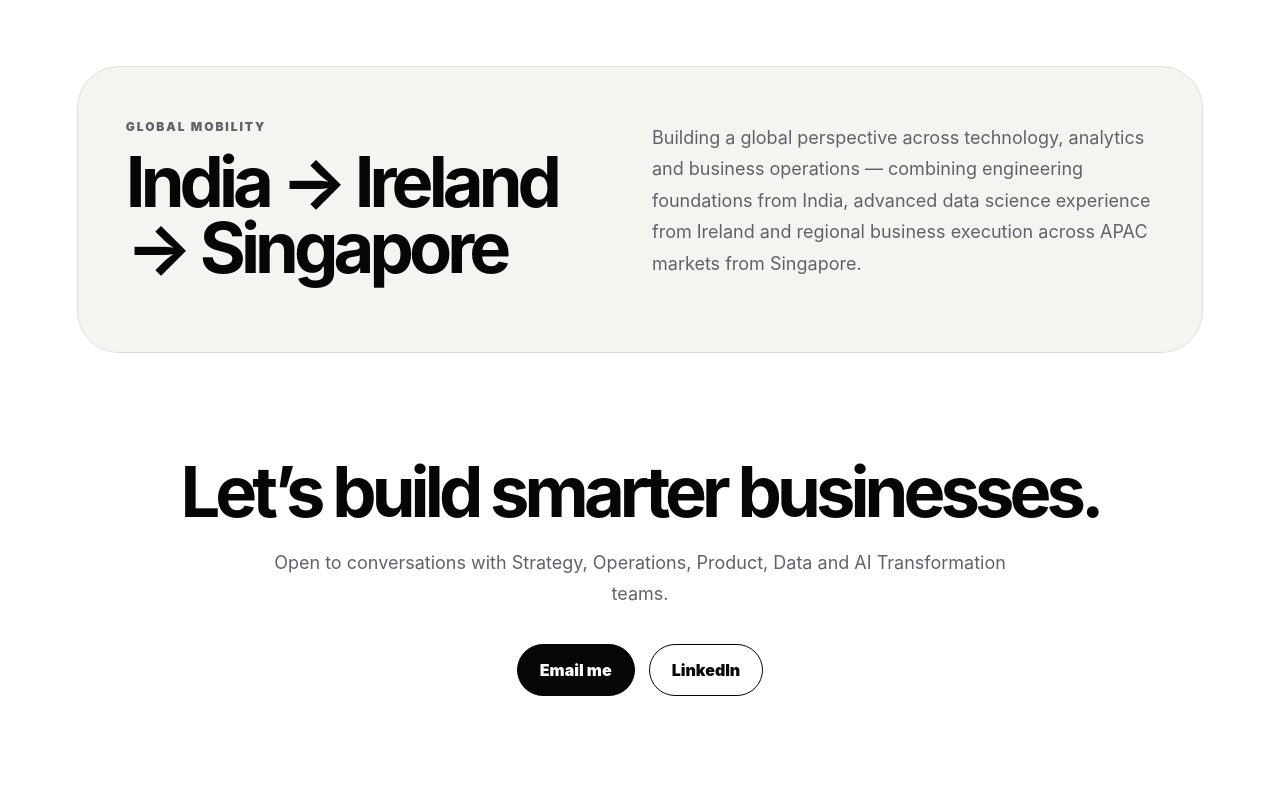
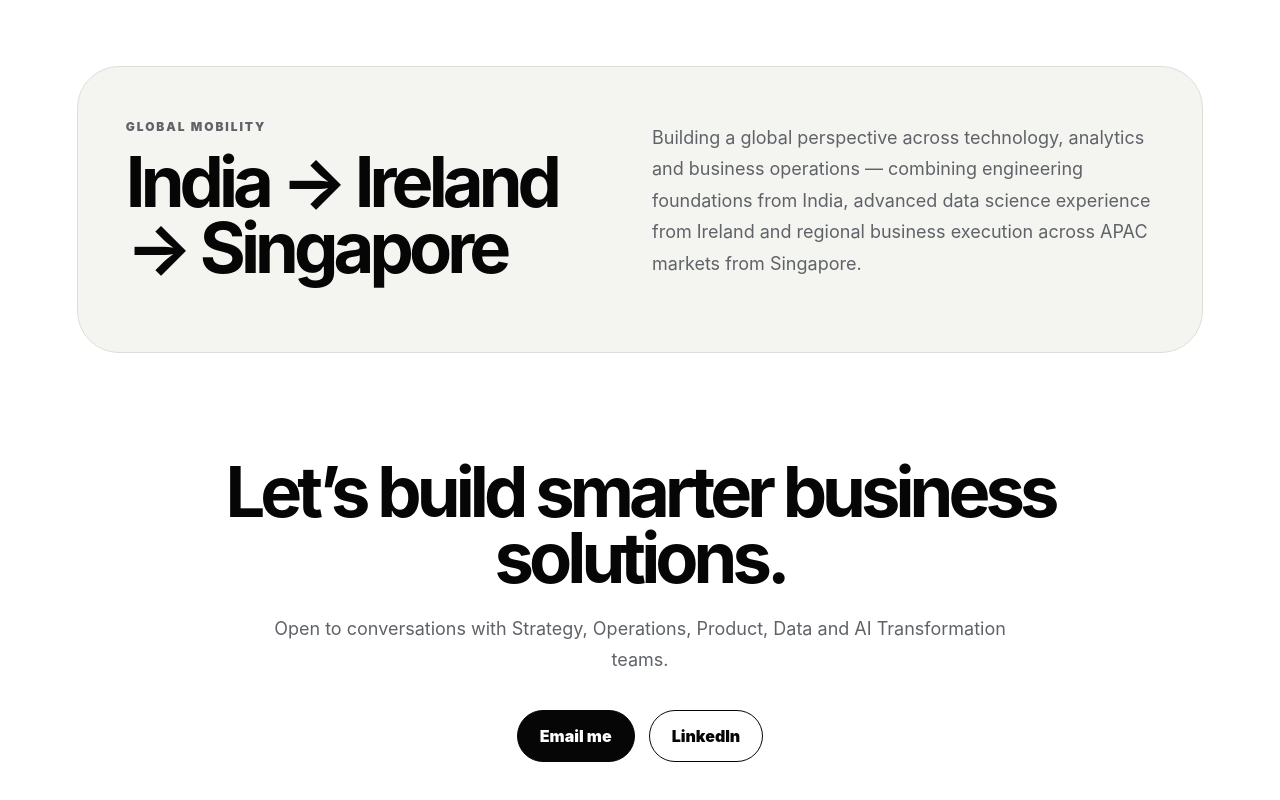
Before and after one commit to i-am-lucifer/My_Portfolio, a Next.js app: page / in a window 1280 px wide. Shown: the part 5363-6163 px from the top of the page. Built offline with nearby package versions, Linux system fonts and the light colour scheme.

Commit message:
Update page.jsx

```diff
--- a/app/page.jsx
+++ b/app/page.jsx
@@ -284,7 +284,7 @@ export default function Home() {
       </section>
 
       <section id="contact" className="section contact">
-        <h2>Let’s build smarter businesses.</h2>
+        <h2>Let’s build smarter business solutions.</h2>
         <p>Open to conversations with Strategy, Operations, Product, Data and AI Transformation teams.</p>
         <div className="ctaRow center">
           <a className="button primary" href="mailto:messagelogesh@gmail.com" data-track="click_email">Email me</a>
```
